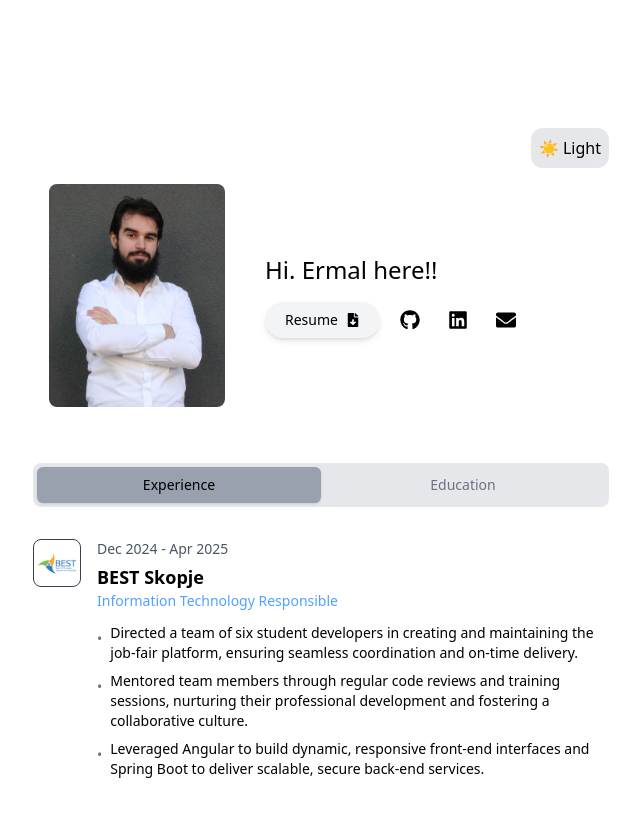
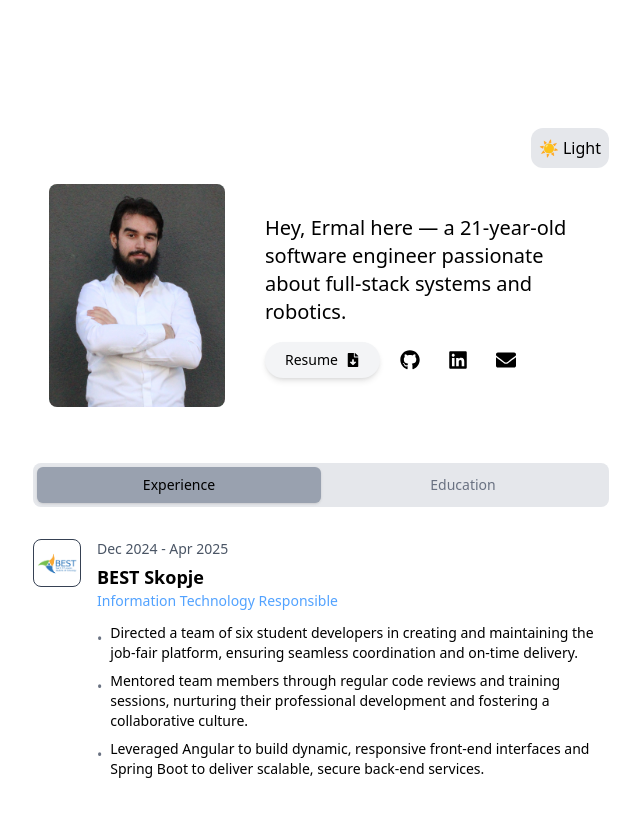
Before and after one commit to ErmalMC/ermalmc.github.io, a React (Vite) app: page / in a window 1280 px wide. Shown: the top 816 px of the page, without its empty margins (319-959 px from the left). Built offline with nearby package versions, Linux system fonts and the light colour scheme.

Commit message:
Updated About & Bullet Point
Added something more in the About and then fixed the bullet points in achievements

```diff
--- a/src/App.jsx
+++ b/src/App.jsx
@@ -22,8 +22,8 @@ const About = () => {
                 className="w-44 h-auto object-contain rounded-lg"
             />
             <div>
-                <p className="text-2xl font-medium dark:text-white mb-4">
-                    Hi. Ermal here!!
+                <p className="text-xl font-medium dark:text-white mb-4">
+                    Hey, Ermal here — a 21-year-old software engineer passionate about full-stack systems and robotics.
                 </p>
                 <div className="flex items-center gap-3 flex-wrap">
                     <a
--- a/src/ProfessionalTimeline.jsx
+++ b/src/ProfessionalTimeline.jsx
@@ -25,7 +25,7 @@ const TimelineItem = ({ logo, institution, role, period, achievements, badges, i
             <ul className="space-y-2 text-black dark:text-white text-sm mb-4">
                 {achievements.map((achievement, index) => (
                     <li key={index} className="flex items-start">
-                        <span className="text-gray-500 mr-2 mt-1.5">•</span>
+                        <span className="text-gray-500 mr-2 mt-1.5 text-l">•</span>
                         <span>{achievement}</span>
                     </li>
                 ))}
```
